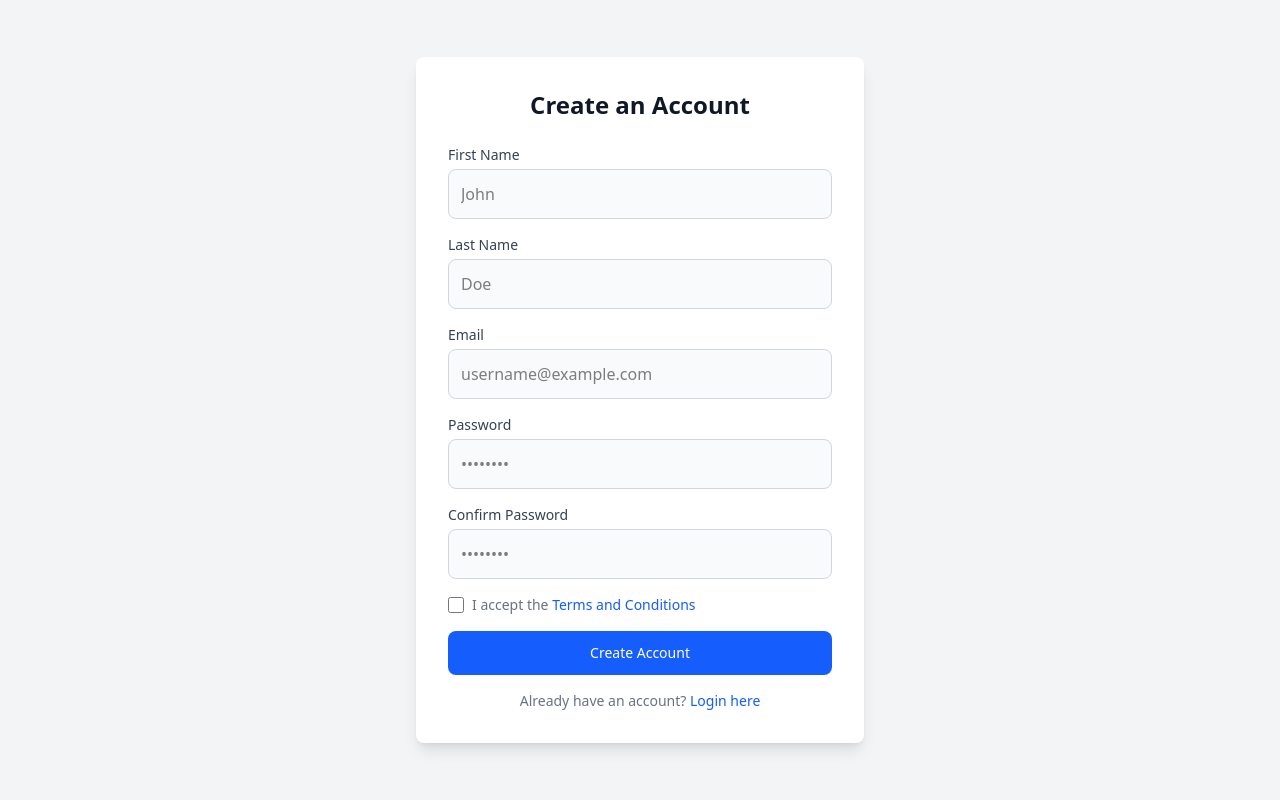
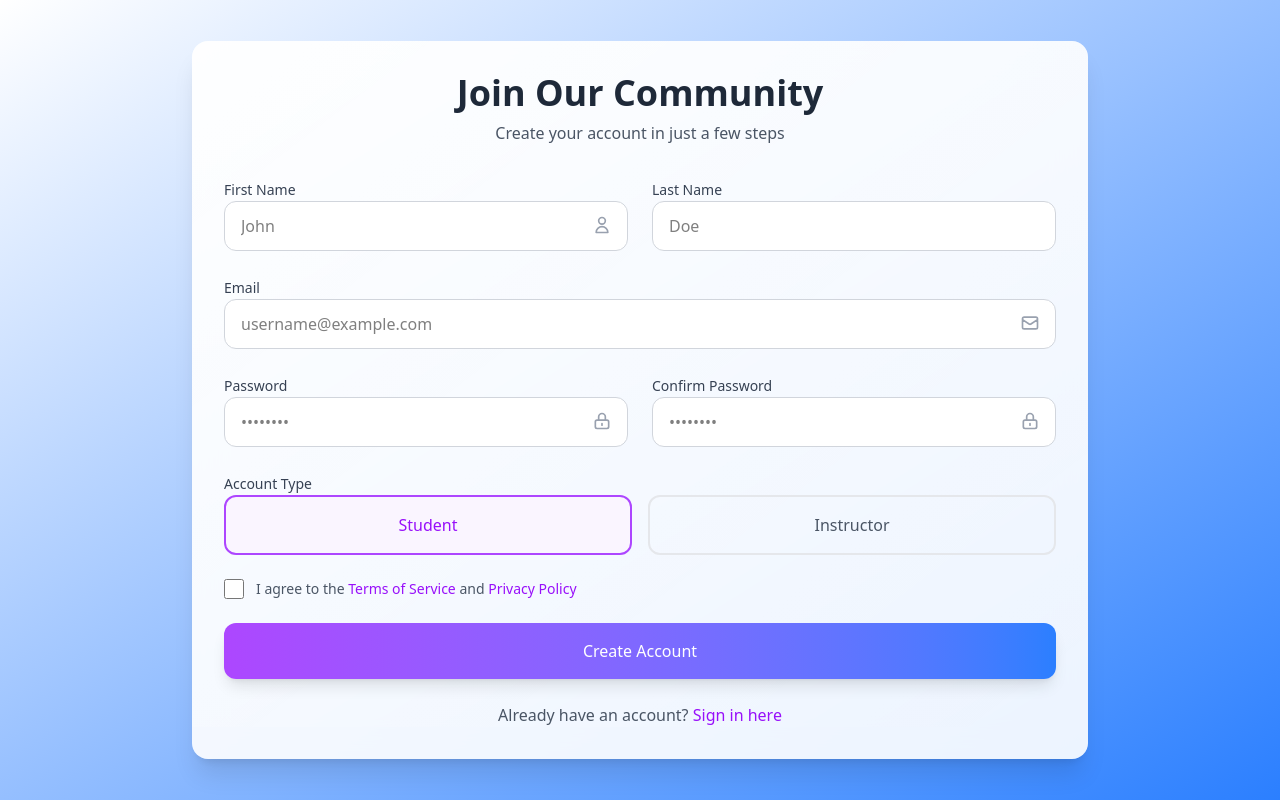
Before and after one commit to abfasb/AttendPro-AttendanceMonitoring, a React (Vite) app: page /register in a window 1280 px wide. Built offline with nearby package versions, Linux system fonts and the light colour scheme.

Commit message:
add heroicons

```diff
--- a/package.json
+++ b/package.json
@@ -10,6 +10,7 @@
     "preview": "vite preview"
   },
   "dependencies": {
+    "@heroicons/react": "^2.2.0",
     "@tailwindcss/vite": "^4.0.0",
     "bcryptjs": "^2.4.3",
     "firebase": "^11.2.0",
--- a/src/components/auth/Login.tsx
+++ b/src/components/auth/Login.tsx
@@ -1,6 +1,8 @@
-import React, { useState } from 'react';
+import React, { useState, useEffect } from 'react';
 import { toast } from 'react-toastify';
 import { useNavigate } from 'react-router-dom';
+import { auth, db } from '../../config/config';
+import { doc, getDoc } from 'firebase/firestore';
 
 interface LoginProps {
   signInWithGoogle: () => void;
@@ -9,12 +11,13 @@ interface LoginProps {
 }
 
 const Login: React.FC<LoginProps> = ({ signInWithGoogle, signInWithUsernameAndPassword, loginError }) => {
-  const [isRoleModalOpen, setIsRoleModalOpen] = useState(true);
-  const [userRole, setUserRole] = useState<'student' | 'instructor' | null>(null);
+  const navigate = useNavigate();
   const [formData, setFormData] = useState({
     username: '',
     password: ''
   });
+
+
 
   const handleChange = (e: React.ChangeEvent<HTMLInputElement>) => {
     setFormData({
@@ -23,18 +26,29 @@ const Login: React.FC<LoginProps> = ({ signInWithGoogle, signInWithUsernameAndPa
     });
   };
 
-  const handleRoleSelect = (role: 'student' | 'instructor') => {
-    setUserRole(role);
-    setIsRoleModalOpen(false);
-  };
-
   const handleSubmit = async (e: React.FormEvent) => {
     e.preventDefault();
     const { username, password } = formData;
-    const signInWithUserAndPass = await signInWithUsernameAndPassword(username, password);
+    const signInSuccess = await signInWithUsernameAndPassword(username, password);
 
-    if (signInWithUserAndPass) {
+    if (signInSuccess) {
+      try {
+        const user = auth.currentUser;
+        if (user) {
+          const userDoc = await getDoc(doc(db, 'users', user.uid));
+          if (userDoc.exists()) {
+            const userData = userDoc.data();
+            const role = userData?.role || 'student';
+
+            // Redirect based on user role
+            navigate(`/my-account/${role}`);
             toast.success('Login successful!', { position: "top-right", autoClose: 5000 });
+          }
+        }
+      } catch (error) {
+        console.error('Error fetching user role:', error);
+        toast.error('Error during login.', { position: "top-right", autoClose: 5000 });
+      }
     } else {
       toast.error('Invalid credentials, please try again.', { position: "top-right", autoClose: 5000 });
     }
@@ -42,31 +56,6 @@ const Login: React.FC<LoginProps> = ({ signInWithGoogle, signInWithUsernameAndPa
 
   return (
     <div className="bg-white rounded-lg overflow-hidden">
-      {isRoleModalOpen && (
-        <div className="fixed inset-0 z-50 flex items-center justify-center bg-black bg-opacity-70">
-          <div className="bg-white rounded-2xl p-10 max-w-lg w-full shadow-xl transform transition-all scale-90 hover:scale-100 duration-300 ease-out">
-            <h3 className="text-3xl font-semibold mb-8 text-center text-gray-900 tracking-wide">Choose Your Role</h3>
-            <div className="flex justify-center gap-8">
-              <button
-                onClick={() => handleRoleSelect('student')}
-                className="w-40 py-4 text-xl font-semibold bg-gradient-to-r from-blue-600 to-indigo-700 text-white rounded-xl shadow-xl hover:shadow-2xl focus:outline-none transition duration-300 transform hover:scale-105 ease-in-out"
-              >
-                Student
-              </button>
-              <button
-                onClick={() => handleRoleSelect('instructor')}
-                className="w-40 py-4 text-xl font-semibold bg-gradient-to-r from-green-600 to-teal-500 text-white rounded-xl shadow-xl hover:shadow-2xl focus:outline-none transition duration-300 transform hover:scale-105 ease-in-out"
-              >
-                Instructor
-              </button>
-            </div>
-          </div>
-        </div>
-      )}
-
-
-      {/* Main Login Form */}
-      {!isRoleModalOpen && (
       <div className="container flex flex-col mx-auto rounded-lg pt-12 my-4">
         <div className="flex justify-center w-full h-full my-auto xl:gap-10 lg:justify-normal md:gap-4 draggable">
           <div className="flex items-center justify-center w-full lg:p-8">
@@ -74,8 +63,15 @@ const Login: React.FC<LoginProps> = ({ signInWithGoogle, signInWithUsernameAndPa
               <form className="flex flex-col w-full h-full pb-4 text-center bg-white rounded-3xl" onSubmit={handleSubmit}>
                 <h3 className="mb-2 text-3xl font-extrabold text-dark-grey-900">Sign In</h3>
                 <p className="mb-3 text-grey-700">Enter your username and password</p>
-                  <button onClick={signInWithGoogle} className="flex items-center justify-center w-full py-3 mb-5 text-sm font-medium transition duration-300 rounded-2xl text-grey-900 bg-grey-300 hover:bg-grey-400 focus:ring-4 focus:ring-grey-300">
-                    <img className="h-4 mr-2" src="https://raw.githubusercontent.com/Loopple/loopple-public-assets/main/motion-tailwind/img/logos/logo-google.png" alt="" />
+                <button
+                  onClick={signInWithGoogle}
+                  className="flex items-center justify-center w-full py-3 mb-5 text-sm font-medium transition duration-300 rounded-2xl text-grey-900 bg-grey-300 hover:bg-grey-400 focus:ring-4 focus:ring-grey-300"
+                >
+                  <img
+                    className="h-4 mr-2"
+                    src="https://raw.githubusercontent.com/Loopple/loopple-public-assets/main/motion-tailwind/img/logos/logo-google.png"
+                    alt="Google logo"
+                  />
                   Sign in with Google
                 </button>
                 <div className="flex items-center mb-2">
@@ -106,14 +102,23 @@ const Login: React.FC<LoginProps> = ({ signInWithGoogle, signInWithUsernameAndPa
                   required
                 />
                 {loginError && <p className="text-red-500">{loginError}</p>}
-                  <button className="w-full px-4 py-4 mb-4 text-sm font-bold leading-none text-white bg-blue-500 transition duration-300 md:w-80 rounded-2xl hover:bg-purple-blue-600 focus:ring-4 focus:ring-purple-blue-100 bg-purple-blue-500">Sign In</button>
-                  <p>Don't have an account? <a className=' text-blue-500' href="/register">Register here.</a></p>
+                <button
+                  type="submit"
+                  className="w-full px-4 py-4 mb-4 text-sm font-bold leading-none text-white bg-blue-500 transition duration-300 md:w-80 rounded-2xl hover:bg-purple-blue-600 focus:ring-4 focus:ring-purple-blue-100 bg-purple-blue-500"
+                >
+                  Sign In
+                </button>
+                <p>
+                  Don't have an account?{' '}
+                  <a className='text-blue-500' href="/register">
+                    Register here.
+                  </a>
+                </p>
               </form>
             </div>
           </div>
         </div>
       </div>
-      )}
     </div>
   );
 };
--- a/src/components/auth/Register.tsx
+++ b/src/components/auth/Register.tsx
@@ -2,7 +2,7 @@ import React, { useState } from 'react';
 import { db, auth } from '../../config/config';
 import { collection, addDoc } from 'firebase/firestore';
 import bcrypt from 'bcryptjs';
-import { useNavigate } from 'react-router-dom';
+import { useNavigate, Link } from 'react-router-dom';
 import { createUserWithEmailAndPassword } from 'firebase/auth';
 
 const Register: React.FC = () => {
@@ -12,21 +12,23 @@ const Register: React.FC = () => {
     lastName: '',
     email: '',
     password: '',
-    confirmPassword: ''
+    confirmPassword: '',
+    userRole: 'student'
   });
   const [isSuccessModalOpen, setIsSuccessModalOpen] = useState(false);
 
-  const handleChange = (e: any) => {
+  const handleChange = (e: React.ChangeEvent<HTMLInputElement | HTMLSelectElement>) => {
     setFormData({
       ...formData,
       [e.target.name]: e.target.value
     });
   };
 
-  const handleSubmit = async (e: any) => {
+  const handleSubmit = async (e: React.FormEvent) => {
     e.preventDefault();
 
-    if (!formData.firstName || !formData.lastName || !formData.email || !formData.password || !formData.confirmPassword) {
+    if (!formData.firstName || !formData.lastName || !formData.email ||
+        !formData.password || !formData.confirmPassword || !formData.userRole) {
       alert('All fields are required');
       return;
     }
@@ -51,13 +53,14 @@ const Register: React.FC = () => {
         FirstName: formData.firstName,
         LastName: formData.lastName,
         email: formData.email,
-        password: hashedPassword
+        password: hashedPassword,
+        role: formData.userRole
       });
 
       setIsSuccessModalOpen(true);
 
       setTimeout(() => {
-        navigate('/login');
+        navigate(`/login`);
       }, 2000);
 
     } catch (e) {
@@ -67,148 +70,187 @@ const Register: React.FC = () => {
   };
 
   return (
-    <section className="bg-gray-100 dark:bg-gray-900 min-h-screen flex items-center justify-center px-4">
-      <div className="w-full max-w-md p-8 space-y-6 bg-white rounded-lg shadow-lg dark:bg-gray-800">
-        <h1 className="text-2xl font-semibold text-center text-gray-900 dark:text-white">Create an Account</h1>
-        <form className="space-y-4" onSubmit={handleSubmit}>
-          <div>
-            <label htmlFor="firstName" className="block text-sm font-medium text-gray-700 dark:text-gray-300">First Name</label>
+    <section className="min-h-screen bg-gradient-to-br from-white-600 to-blue-500 flex items-center justify-center p-4">
+      <div className="w-full max-w-4xl bg-white/90 backdrop-blur-lg rounded-2xl shadow-xl p-8 space-y-8 relative overflow-hidden">
+        <div className="absolute inset-0 bg-gradient-to-br from-white/30 to-transparent pointer-events-none" />
+
+        <div className="relative z-10 space-y-8">
+          <div className="text-center space-y-2">
+            <h1 className="text-4xl font-bold text-gray-800">Join Our Community</h1>
+            <p className="text-gray-600">Create your account in just a few steps</p>
+          </div>
+
+          <form className="space-y-6" onSubmit={handleSubmit}>
+            <div className="grid grid-cols-1 md:grid-cols-2 gap-6">
+              <div className="space-y-1">
+                <label className="text-sm font-medium text-gray-700">First Name</label>
+                <div className="relative">
                   <input
                     type="text"
-              id="firstName"
                     name="firstName"
-              className="w-full mt-1 p-3 border border-gray-300 rounded-lg bg-gray-50 dark:bg-gray-700 dark:border-gray-600 dark:text-white focus:ring-2 focus:ring-blue-500"
+                    className="w-full px-4 py-3 border border-gray-300 rounded-xl bg-white focus:ring-2 focus:ring-purple-500 focus:border-transparent transition-all"
                     placeholder="John"
                     value={formData.firstName}
                     onChange={handleChange}
                     required
                   />
+                  <svg className="w-5 h-5 absolute right-4 top-3.5 text-gray-400" fill="none" stroke="currentColor" viewBox="0 0 24 24">
+                    <path strokeLinecap="round" strokeLinejoin="round" strokeWidth="2" d="M16 7a4 4 0 11-8 0 4 4 0 018 0zM12 14a7 7 0 00-7 7h14a7 7 0 00-7-7z" />
+                  </svg>
                 </div>
-          <div>
-            <label htmlFor="lastName" className="block text-sm font-medium text-gray-700 dark:text-gray-300">Last Name</label>
+              </div>
+
+              <div className="space-y-1">
+                <label className="text-sm font-medium text-gray-700">Last Name</label>
                 <input
                   type="text"
-              id="lastName"
                   name="lastName"
-              className="w-full mt-1 p-3 border border-gray-300 rounded-lg bg-gray-50 dark:bg-gray-700 dark:border-gray-600 dark:text-white focus:ring-2 focus:ring-blue-500"
+                  className="w-full px-4 py-3 border border-gray-300 rounded-xl bg-white focus:ring-2 focus:ring-purple-500 focus:border-transparent transition-all"
                   placeholder="Doe"
                   value={formData.lastName}
                   onChange={handleChange}
                   required
                 />
               </div>
-          <div>
-            <label htmlFor="email" className="block text-sm font-medium text-gray-700 dark:text-gray-300">Email</label>
+            </div>
+
+            <div className="space-y-1">
+              <label className="text-sm font-medium text-gray-700">Email</label>
+              <div className="relative">
                 <input
                   type="email"
-              id="email"
                   name="email"
-              className="w-full mt-1 p-3 border border-gray-300 rounded-lg bg-gray-50 dark:bg-gray-700 dark:border-gray-600 dark:text-white focus:ring-2 focus:ring-blue-500"
+                  className="w-full px-4 py-3 border border-gray-300 rounded-xl bg-white focus:ring-2 focus:ring-purple-500 focus:border-transparent transition-all"
                   placeholder="username@example.com"
                   value={formData.email}
                   onChange={handleChange}
                   required
                 />
+                <svg className="w-5 h-5 absolute right-4 top-3.5 text-gray-400" fill="none" stroke="currentColor" viewBox="0 0 24 24">
+                  <path strokeLinecap="round" strokeLinejoin="round" strokeWidth="2" d="M3 8l7.89 5.26a2 2 0 002.22 0L21 8M5 19h14a2 2 0 002-2V7a2 2 0 00-2-2H5a2 2 0 00-2 2v10a2 2 0 002 2z" />
+                </svg>
               </div>
-          <div>
-            <label htmlFor="password" className="block text-sm font-medium text-gray-700 dark:text-gray-300">Password</label>
+            </div>
+
+            <div className="grid grid-cols-1 md:grid-cols-2 gap-6">
+              <div className="space-y-1">
+                <label className="text-sm font-medium text-gray-700">Password</label>
+                <div className="relative">
                   <input
                     type="password"
-              id="password"
                     name="password"
-              className="w-full mt-1 p-3 border border-gray-300 rounded-lg bg-gray-50 dark:bg-gray-700 dark:border-gray-600 dark:text-white focus:ring-2 focus:ring-blue-500"
+                    className="w-full px-4 py-3 border border-gray-300 rounded-xl bg-white focus:ring-2 focus:ring-purple-500 focus:border-transparent transition-all"
                     placeholder="••••••••"
                     value={formData.password}
                     onChange={handleChange}
                     required
                   />
+                  <svg className="w-5 h-5 absolute right-4 top-3.5 text-gray-400" fill="none" stroke="currentColor" viewBox="0 0 24 24">
+                    <path strokeLinecap="round" strokeLinejoin="round" strokeWidth="2" d="M12 15v2m-6 4h12a2 2 0 002-2v-6a2 2 0 00-2-2H6a2 2 0 00-2 2v6a2 2 0 002 2zm10-10V7a4 4 0 00-8 0v4h8z" />
+                  </svg>
                 </div>
-          <div>
-            <label htmlFor="confirmPassword" className="block text-sm font-medium text-gray-700 dark:text-gray-300">Confirm Password</label>
+              </div>
+
+              <div className="space-y-1">
+                <label className="text-sm font-medium text-gray-700">Confirm Password</label>
+                <div className="relative">
                   <input
                     type="password"
-              id="confirmPassword"
                     name="confirmPassword"
-              className="w-full mt-1 p-3 border border-gray-300 rounded-lg bg-gray-50 dark:bg-gray-700 dark:border-gray-600 dark:text-white focus:ring-2 focus:ring-blue-500"
+                    className="w-full px-4 py-3 border border-gray-300 rounded-xl bg-white focus:ring-2 focus:ring-purple-500 focus:border-transparent transition-all"
                     placeholder="••••••••"
                     value={formData.confirmPassword}
                     onChange={handleChange}
                     required
                   />
+                  <svg className="w-5 h-5 absolute right-4 top-3.5 text-gray-400" fill="none" stroke="currentColor" viewBox="0 0 24 24">
+                    <path strokeLinecap="round" strokeLinejoin="round" strokeWidth="2" d="M12 15v2m-6 4h12a2 2 0 002-2v-6a2 2 0 00-2-2H6a2 2 0 00-2 2v6a2 2 0 002 2zm10-10V7a4 4 0 00-8 0v4h8z" />
+                  </svg>
                 </div>
-          <div className="flex items-center space-x-2">
+              </div>
+            </div>
+
+            <div className="space-y-1">
+              <label className="text-sm font-medium text-gray-700">Account Type</label>
+              <div className="grid grid-cols-2 gap-4">
+                <button
+                  type="button"
+                  onClick={() => setFormData({...formData, userRole: 'student'})}
+                  className={`p-4 rounded-xl border-2 transition-all ${formData.userRole === 'student'
+                    ? 'border-purple-500 bg-purple-50'
+                    : 'border-gray-200 hover:border-purple-300'}`}
+                >
+                  <span className={`font-medium ${formData.userRole === 'student' ? 'text-purple-600' : 'text-gray-600'}`}>
+                    Student
+                  </span>
+                </button>
+                <button
+                  type="button"
+                  onClick={() => setFormData({...formData, userRole: 'instructor'})}
+                  className={`p-4 rounded-xl border-2 transition-all ${formData.userRole === 'instructor'
+                    ? 'border-purple-500 bg-purple-50'
+                    : 'border-gray-200 hover:border-purple-300'}`}
+                >
+                  <span className={`font-medium ${formData.userRole === 'instructor' ? 'text-purple-600' : 'text-gray-600'}`}>
+                    Instructor
+                  </span>
+                </button>
+              </div>
+            </div>
+
+            <div className="flex items-center space-x-3">
               <input
                 type="checkbox"
                 id="terms"
-              className="w-4 h-4 text-blue-600 border-gray-300 rounded dark:bg-gray-700 dark:border-gray-600 focus:ring-2 focus:ring-blue-500"
+                className="w-5 h-5 text-purple-600 border-gray-300 rounded focus:ring-purple-500"
                 required
               />
-            <label htmlFor="terms" className="text-sm text-gray-500 dark:text-gray-300">
-              I accept the{' '}
-              <a href="#" className="font-medium text-blue-600 hover:underline dark:text-blue-400">
-                Terms and Conditions
+              <label htmlFor="terms" className="text-sm text-gray-600">
+                I agree to the{' '}
+                <a href="#" className="font-medium text-purple-600 hover:underline">
+                  Terms of Service
+                </a>{' '}
+                and{' '}
+                <a href="#" className="font-medium text-purple-600 hover:underline">
+                  Privacy Policy
                 </a>
               </label>
             </div>
+
             <button
               type="submit"
-            className="w-full py-3 text-sm font-medium text-white bg-blue-600 rounded-lg hover:bg-blue-700 focus:outline-none focus:ring-2 focus:ring-blue-500"
+              className="w-full py-4 bg-gradient-to-r from-purple-500 to-blue-500 text-white font-medium rounded-xl shadow-lg hover:shadow-xl hover:scale-[1.01] transition-all"
             >
               Create Account
             </button>
-          <p className="text-sm text-center text-gray-500 dark:text-gray-400">
+
+            <p className="text-center text-gray-600">
               Already have an account?{' '}
-            <a href="/login" className="font-medium text-blue-600 hover:underline dark:text-blue-400">
-              Login here
-            </a>
+              <Link to="/login" className="font-medium text-purple-600 hover:underline">
+                Sign in here
+              </Link>
             </p>
           </form>
         </div>
 
         {isSuccessModalOpen && (
-        <div className="fixed inset-0 z-50 flex items-center justify-center bg-black bg-opacity-50">
-          <div className="relative p-6 max-w-md w-full bg-white rounded-lg shadow-lg dark:bg-gray-800">
-            <button
-              type="button"
-              onClick={() => setIsSuccessModalOpen(false)}
-              className="absolute top-2 right-2 text-gray-400 hover:text-gray-900 dark:hover:text-white"
-            >
-              <span className="sr-only">Close</span>
-              <svg
-                className="w-5 h-5"
-                fill="currentColor"
-                viewBox="0 0 20 20"
-                xmlns="http://www.w3.org/2000/svg"
-              >
-                <path
-                  fillRule="evenodd"
-                  d="M4.293 4.293a1 1 0 011.414 0L10 8.586l4.293-4.293a1 1 0 111.414 1.414L11.414 10l4.293 4.293a1 1 0 01-1.414 1.414L10 11.414l-4.293 4.293a1 1 0 01-1.414-1.414L8.586 10 4.293 5.707a1 1 0 010-1.414z"
-                  clipRule="evenodd"
-                />
-              </svg>
-            </button>
-            <div className="flex flex-col items-center space-y-4">
-              <div className="flex items-center justify-center w-12 h-12 bg-green-100 rounded-full dark:bg-green-900">
-                <svg
-                  className="w-8 h-8 text-green-500"
-                  fill="currentColor"
-                  viewBox="0 0 20 20"
-                  xmlns="http://www.w3.org/2000/svg"
-                >
-                  <path
-                    fillRule="evenodd"
-                    d="M16.707 5.293a1 1 0 010 1.414l-8 8a1 1 0 01-1.414 0l-4-4a1 1 0 011.414-1.414L8 12.586l7.293-7.293a1 1 0 011.414 0z"
-                    clipRule="evenodd"
-                  />
+          <div className="fixed inset-0 z-50 flex items-center justify-center bg-black/50 backdrop-blur-sm">
+            <div className="bg-white rounded-2xl p-8 max-w-md w-full mx-4 shadow-2xl animate-pop-in">
+              <div className="flex flex-col items-center space-y-6">
+                <div className="w-20 h-20 bg-gradient-to-r from-green-400 to-blue-500 rounded-full flex items-center justify-center">
+                  <svg className="w-12 h-12 text-white" fill="none" stroke="currentColor" viewBox="0 0 24 24">
+                    <path strokeLinecap="round" strokeLinejoin="round" strokeWidth="2" d="M5 13l4 4L19 7" />
                   </svg>
                 </div>
-              <p className="text-lg font-semibold text-gray-900 dark:text-white">
-                Account created successfully!
+                <h3 className="text-2xl font-bold text-gray-800">Account Created!</h3>
+                <p className="text-gray-600 text-center">
+                  Your account has been successfully created. Redirecting to login...
                 </p>
               </div>
             </div>
           </div>
         )}
+      </div>
     </section>
   );
 };
```
Also changed, not shown: 1 other file (tests, documents, lock files or other folders). Lines whose indentation alone changed are shown as unchanged.
